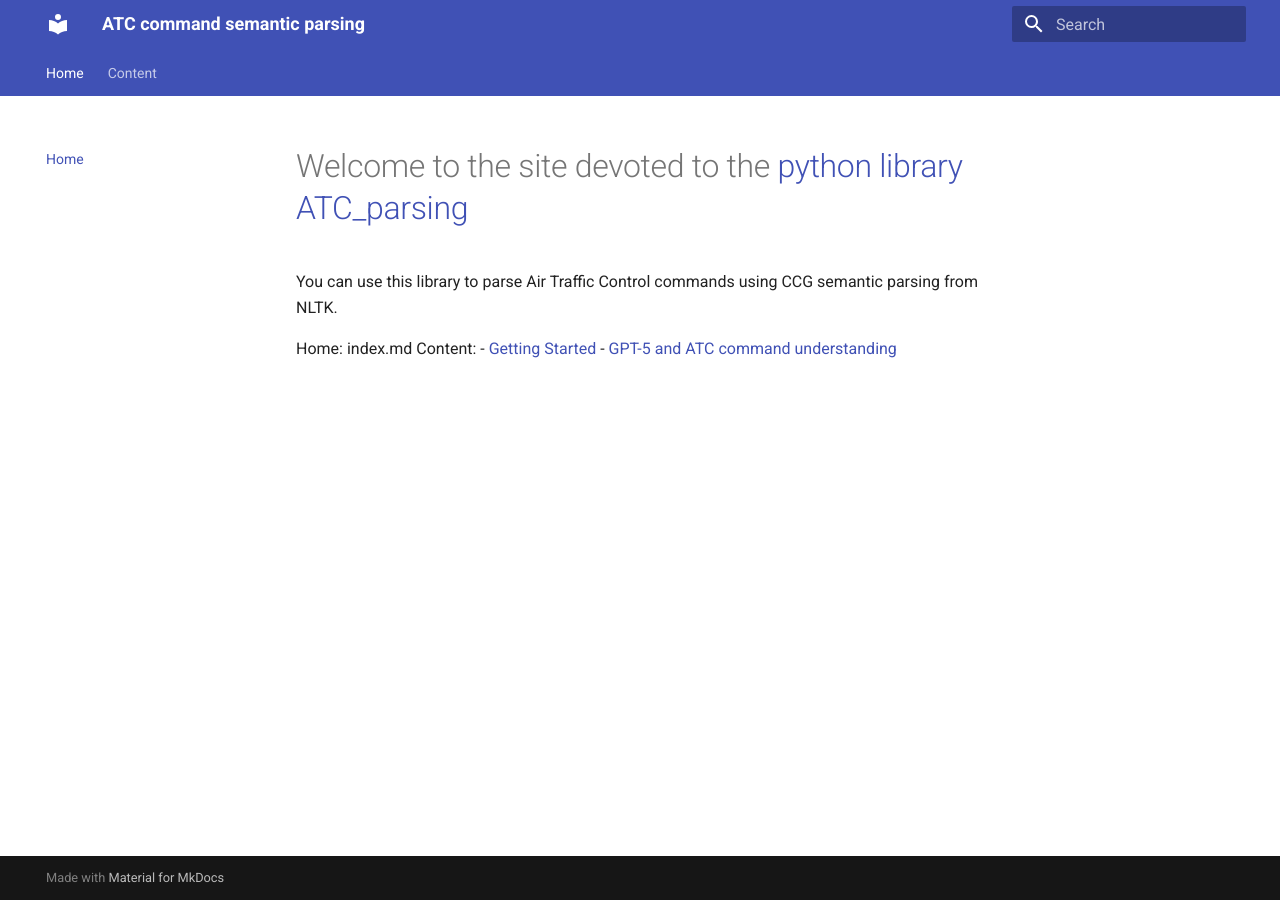
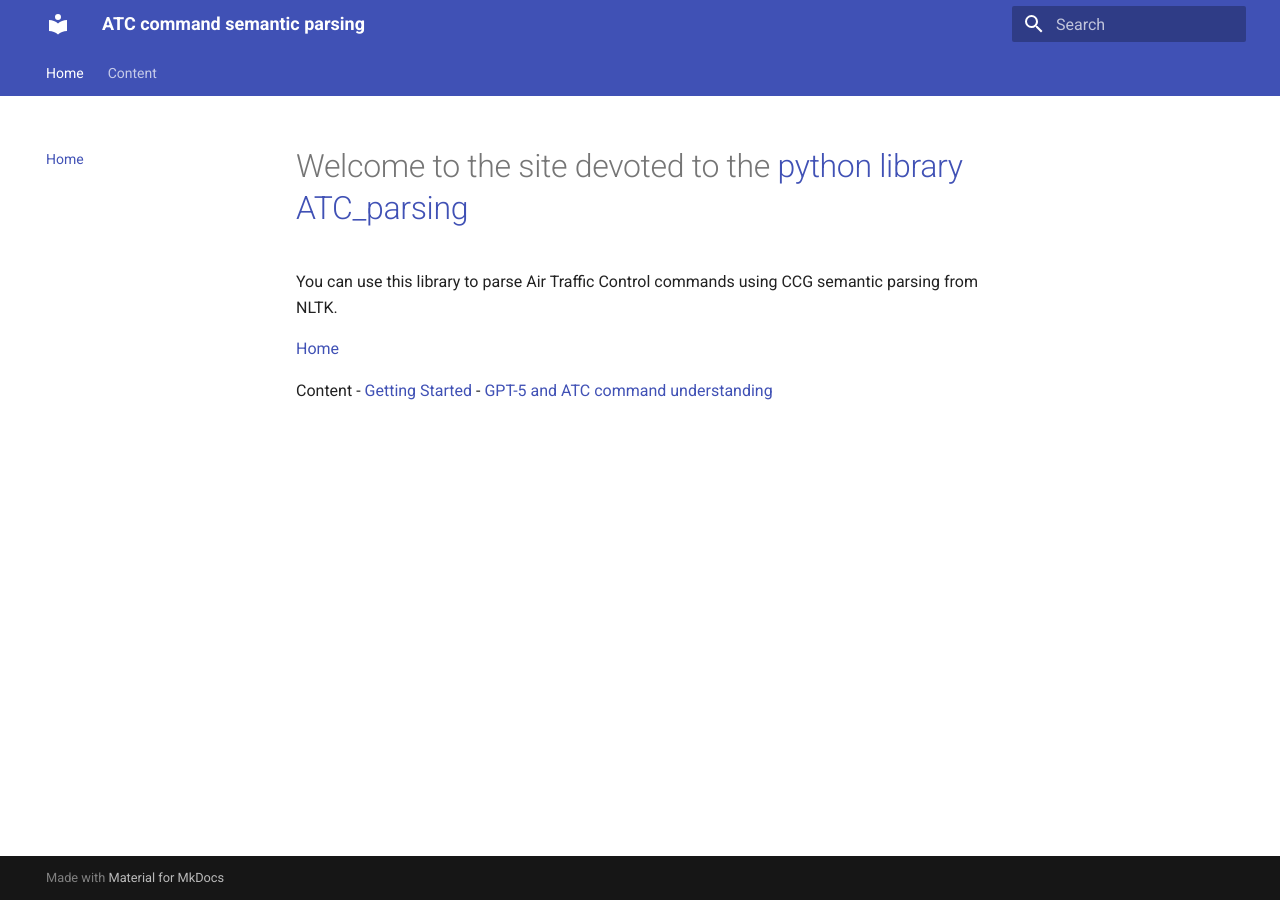
Before and after one commit to sash-tim/ATC-parsing, an MkDocs documentation site: the page built from docs/index.md, in a window 1280 px wide. Built offline with MkDocs 1.6.1 and Material for MkDocs 9.7.7, drawn with Linux system fonts in a browser that asks for light colours.

Commit message:
Update index.md

```diff
--- a/docs/index.md
+++ b/docs/index.md
@@ -2,7 +2,8 @@
 
 You can use this library to parse Air Traffic Control commands using CCG semantic parsing from NLTK.
 
-Home: index.md
-Content:
-- [Getting Started](Short description.md)
-- [GPT-5 and ATC command understanding](A note about GPT-5 and ATC commands understanding.md)
+[Home](index.md)
+
+Content
+- [Getting Started](short-description.md)
+- [GPT-5 and ATC command understanding](a-note-about-gpt-5-and-atc-commands-understanding.md)
```
